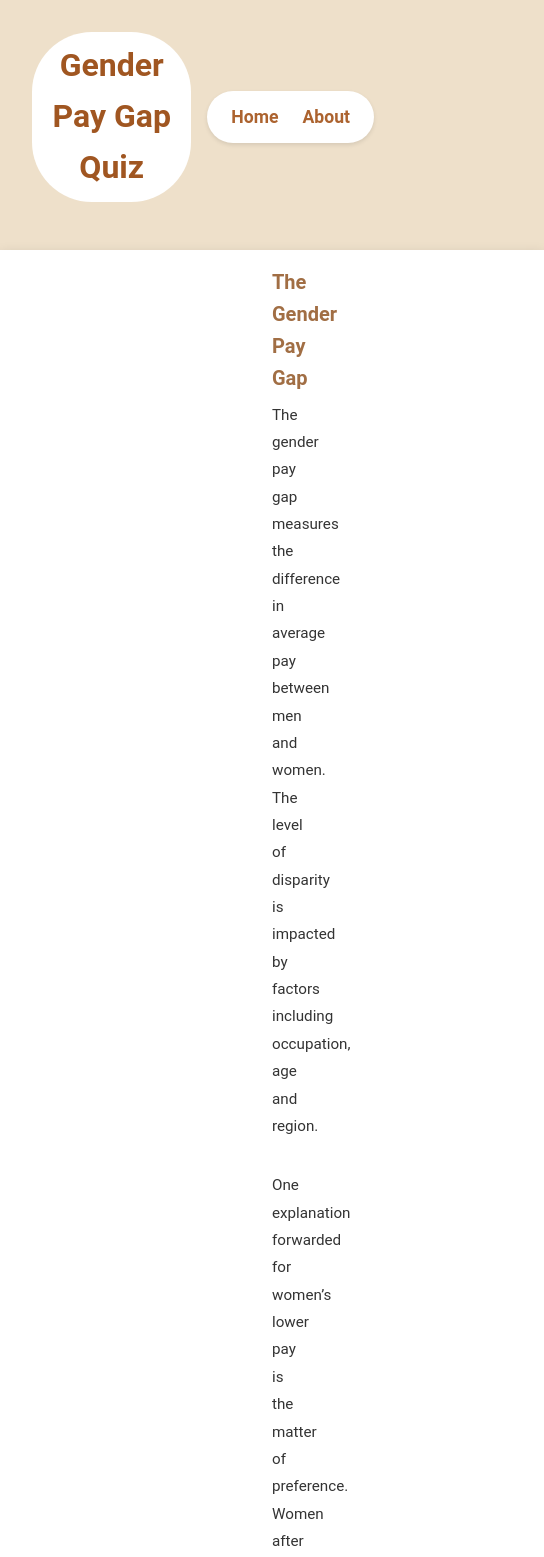
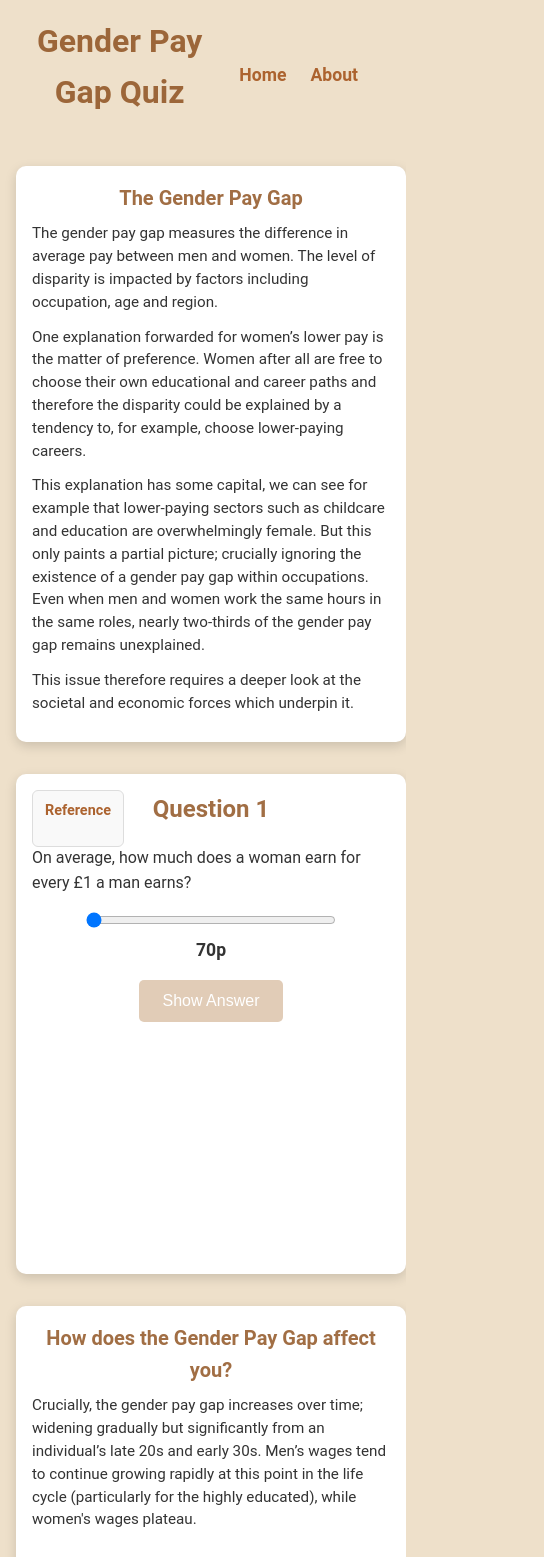
Before and after one commit to ktyler05/KKA_PayGap, a React (Create React App) app in the folder kka_ppaygapapp/: page / in a window 390 px wide. Shown: the top 1557 px of the page, 544 px wide, since content can reach past the window. Built offline with nearby package versions, Linux system fonts and the light colour scheme.

Commit message:
Text and CSS
More adjusts to the text and redid the css it was poorly structured before.

```diff
--- a/kka_ppaygapapp/src/About.js
+++ b/kka_ppaygapapp/src/About.js
@@ -83,7 +83,6 @@ function About() {
           </p>
         </div>
       </div>
-      <footer></footer>
     </div>
   );
 }
--- a/kka_ppaygapapp/src/style.css
+++ b/kka_ppaygapapp/src/style.css
@@ -1,172 +1,122 @@
+/* Reset & Base */
 * {
   margin: 0;
   padding: 0;
   box-sizing: border-box;
 }
-html, body {
+html,
+body {
   height: 100%;
 }
 body {
-    font-family: 'Roboto', sans-serif;
-    background: linear-gradient(to bottom, #eee0ca, #eee0ca);
+  font-family: "Roboto", sans-serif;
+  background: #eee0ca;
   color: #333;
   line-height: 1.6;
-    padding: 0;
 }
+
+/* Layout Containers */
 .wrapper {
   display: flex;
   flex-direction: column;
   min-height: 100vh;
 }
-.app-header {
-    background: #ffffff;
-    padding: 0.5rem 1rem;
-    border-radius: 60px;
-    display: inline-block;
-    margin: 1rem;
-    text-align: left;
-}
-.app-header h1 {
-    color: #a05621;
-    font-size: 1 rem;
-    margin: 0;
+.quiz-container,
+.quiz-container-smaller,
+.lorem-container,
+.about-page-container {
+  background: #fff;
+  border-radius: 10px;
+  box-shadow: 0 4px 12px rgba(0, 0, 0, 0.15);
+  margin: 2rem auto;
 }
 .quiz-container {
   position: relative;
   width: 100%;
   max-width: 800px;
-    margin: 2rem auto;
-    background: #ffffff;
-    border-radius: 10px;
   padding: 2rem;
-    box-shadow: 0 4px 12px rgba(0, 0, 0, 0.15);
   min-height: 500px;
+  padding-bottom: 7rem;
   animation: fadeIn 0.5s ease-out;
-    padding-bottom: 7rem;
+}
+.quiz-container-smaller {
+  max-width: 600px;
+  padding: 1rem;
+}
+.lorem-container {
+  width: 100%;
+  padding: 1rem 2rem;
+  margin: 1rem 0;
+}
+.about-page-container {
+  width: 90%;
+  max-width: 1000px;
+  padding: 2rem;
 }
 
-@media (max-width: 768px) {
-  .lorem-container {
-    padding: 0.75rem 1rem;
-    margin: 0.75rem;
+/* Typography */
+h1,
+h2 {
+  text-align: center;
+  color: #9c6639;
+  margin-bottom: 1rem;
 }
-  .lorem-container h2 {
-    font-size: 1.25rem;
-    margin-bottom: 0.5rem;
+h2 {
+  color: #a16e44;
 }
-  .lorem-container p {
-    font-size: 0.95rem;
-    line-height: 1.5;
-    margin-bottom: 0.75rem;
-  }
-}
-@media (min-width: 769px) and (max-width: 1200px) {
-  .lorem-container {
-    padding: 1rem 2rem;
-  }
-  .lorem-container h2 {
-    font-size: 1.4rem;
-  }
-  .lorem-container p {
-    font-size: 1.05rem;
-    line-height: 1.65;
-  }
+p {
+  margin-bottom: 1rem;
 }
 .lorem-container h2 {
   font-size: 1.5rem;
   margin-bottom: 0.75rem;
-  color: #a16e44;
 }
 .lorem-container p {
   font-size: 1rem;
   line-height: 1.6;
-  margin-bottom: 1rem;
+  white-space: pre-line;
 }
 
-@media (max-width: 768px) {
-  .quiz-container,
-  .lorem-container {
-    margin: 1rem;
-    padding: 1rem;
+/* Keyframes */
+@keyframes fadeIn {
+  from {
+    opacity: 0;
+    transform: translateY(20px);
   }
-  .quiz-container {
-    padding-bottom: 4rem;
-  }
-  .lorem-container h2 {
-    font-size: 1.25rem;
-    margin-bottom: 0.5rem;
-  }
-  .lorem-container p {
-    font-size: 0.95rem;
-    line-height: 1.5;
-    margin-bottom: 0.75rem;
-  }
-}
-@media (min-width: 769px) and (max-width: 1200px) {
-  .lorem-container {
-    padding: 1.25rem 1.5rem;
-  }
-  .lorem-container h2 {
-    font-size: 1.4rem;
-  }
-  .lorem-container p {
-    font-size: 1.05rem;
-    line-height: 1.65;
+  to {
+    opacity: 1;
+    transform: translateY(0);
   }
 }
 
-.quiz-container-smaller {
-    max-width: 600px;
-    padding: 1rem;
+/* Buttons and Controls  */
+.action-btn,
+action-btn:focus {
+  padding: 0.75rem 1.5rem;
+  background: #e1ccb7;
+  color: #fff;
+  border: none;
+  border-radius: 5px;
+  cursor: pointer;
+  font-size: 1rem;
+  transition: background 0.3s ease, transform 0.3s ease;
+}
+.action-btn:hover {
+  background: #ddbea5;
+  transform: scale(1.05);
+}
+.button-group {
+  display: flex;
+  justify-content: center;
+  gap: 1rem;
+  margin-top: 1rem;
 }
 
-@keyframes fadeIn {
-    from { opacity: 0; transform: translateY(20px); }
-    to { opacity: 1; transform: translateY(0); }
-}
-.start-screen {
-    display: flex;
-    flex-direction: column;
-    justify-content: center;
-    align-items: center;
-    text-align: center;
-}
-.start-screen h1 {
-    color: #b97c4b;
-    font-size: 2rem;
-    margin-bottom: 1rem;
-}
-h1 {
-    text-align: center;
-    margin-bottom: 1rem;
-    color: #9c6639;
-}
-
-h2 {
-    text-align: center;
-    margin-bottom: 1rem;
-    color: #a16e44;
-}
-#timer {
-    text-align: center;
-    font-size: 1.2rem;
-    margin-bottom: 1.5rem;
-    font-weight: bold;
-}
-.question-prompt {
-    font-size: 1.1rem;
-    margin-bottom: 1rem;
-    text-align: center;
-}
-.interaction-area {
-    margin-bottom: 1.5rem;
-    text-align: center;
-}
+/* Sliders */
 .slider-container {
   display: flex;
   flex-direction: column;
   align-items: center;
-    justify-content: center;
   margin: 1rem 0;
 }
 .slider-container input[type="range"] {
@@ -191,182 +141,10 @@ h2 {
 }
 .flag-image {
   width: 16px;
-    height: auto;
   display: block;
 }
-.match-container {
-    display: flex;
-    flex-direction: column;
-    gap: 1rem;
-    align-items: center;
-}
-.match-item {
-    display: flex;
-    justify-content: space-between;
-    width: 100%;
-    max-width: 400px;
-    align-items: center;
-}
-.match-job {
-    font-weight: 500;
-    width: 60%;
-    text-align: left;
-}
-.match-item select {
-    width: 35%;
-    padding: 0.4rem;
-    border: 1px solid #ccc;
-    border-radius: 4px;
-    transition: border 0.3s ease;
-}
-.match-item select:focus {
-    border-color: #d49a6b;
-}
-.ranking-container {
-    text-align: center;
-}
-.ranking-label {
-    font-weight: bold;
-    margin: 0.5rem 0;
-    text-align: center;
-}
-.ranking-list {
-    list-style: none;
-    padding: 0;
-    margin: 0 auto;
-}
-.ranking-item {
-    border: 1px solid #ccc;
-    padding: 0.8rem;
-    margin: 0.5rem auto;
-    width: 80%;
-    border-radius: 5px;
-    background: #f8f9fa;
-    cursor: grab;
-    transition: background 0.3s ease, transform 0.3s ease;
-}
-.ranking-item:hover {
-    background: #e2e6ea;
-    transform: scale(1.02);
-}
-.answer-feedback {
-    margin-top: 1rem;
-    padding: 1rem;
-    border-left: 4px solid #269a41;
-    background: #e9f9ee;
-    color: #155724;
-    font-weight: bold;
-    animation: fadeIn 0.3s ease-out;
-}
-.button-group {
-    display: flex;
-    justify-content: center;
-    gap: 1rem;
-    margin-top: 1rem;
-}
-.action-btn {
-    padding: 0.75rem 1.5rem;
-    background: #e1ccb7;
-    border: none;
-    color: #ffffff;
-    border-radius: 5px;
-    cursor: pointer;
-    font-size: 1rem;
-    transition: background 0.3s ease, transform 0.3s ease;
-}
-.action-btn:hover {
-    background: #ddbea5;
-    transform: scale(1.05);
-}
-.score-display {
-    text-align: center;
-    margin-top: 1rem;
-    font-size: 1.1rem;
-    font-weight: bold;
-    color: #ddbea5;
-}
-footer {
-    width: 100%;
-    background: #ddbea5;
-    height: 60px;
-    margin-top: auto;
-}
-.incorrect-feedback {
-    background: #f8d7da;
-    border-left: 4px solid #f5c6cb;
-    color: #721c24;
-}
-.header-container {
-    display: flex;
-    justify-content: space-between;
-    align-items: center;
-    padding: 1rem;
-  }
 
-.header-container {
-    display: flex;
-    justify-content: space-between;
-    align-items: center;
-    padding: 1rem;
-  }
-
-  .app-nav {
-    background: #ffffff;
-    padding: 0.75rem 1.5rem;
-    border-radius: 40px;
-    box-shadow: 0 2px 4px rgba(0, 0, 0, 0.1);
-  }
-
-  .app-nav ul {
-    list-style: none;
-    margin: 0;
-    padding: 0;
-    display: flex;
-    gap: 1.5rem;
-  }
-
-
-  .app-nav a {
-    color: #ac632f;
-    font-weight: 600;
-    text-decoration: none;
-    font-size: 1.1rem;
-    transition: color 0.3s ease;
-  }
-
-  .app-nav a:hover {
-    color: #8b4513;
-  }
-
-  .final-message {
-    padding: 2rem;
-    font-size: 1.2rem;
-    color: #583012;
-    text-align: center;
-  }
-
-  .reference-container {
-    position: absolute;
-    top: 1rem;
-    left: 1rem;
-    max-width: 90%;
-    color: #666;
-    font-size: 0.9rem;
-    background-color: #f9f9f9;
-    border: 1px solid #ddd;
-    border-radius: 6px;
-    padding: 0.5rem 0.75rem;
-    word-wrap: break-word;
-  }
-  .reference-container a {
-    color: #ac632f;
-    text-decoration: none;
-    font-weight: 600;
-  }
-  .reference-container a:hover {
-    text-decoration: underline;
-  }
-  /* NEW matching question columns */
+/* Matching questions */
 .click-match-container {
   display: flex;
   justify-content: center;
@@ -382,116 +160,174 @@ footer {
   margin-bottom: 0.5rem;
   color: #a16e44;
 }
-
 .match-card {
   width: 200px;
   padding: 0.75rem;
   border: 2px solid #000;
   border-radius: 4px;
-    color: #000;
   font-weight: 600;
-    cursor: pointer;
   text-align: center;
   margin-bottom: 0.5rem;
+  cursor: pointer;
   transition: background 0.3s;
 }
-
 .match-card:hover {
   background: #f7f7f7;
 }
-
 .match-card.selected {
-    background-color: #f0f0f0;
+  background: #f0f0f0;
 }
-
-
 .flash-red {
   animation: flashRed 1s;
 }
-
 @keyframes flashRed {
-    0%   { background-color: #ffcccc; }
-    50%  { background-color: #ff6666; }
-    100% { background-color: transparent; }
+  0%,
+  100% {
+    background-color: transparent;
+  }
+  50% {
+    background-color: #ff6666;
+  }
 }
 
-
-.lorem-container {
-    width: 100%;
-    max-width: none;
-    margin: 1rem 0;
-    background: #ffffff;
-    box-shadow: 0 4px 12px rgba(0, 0, 0, 0.15);
-
-    padding-left: 17rem;
-    padding-right: 17rem;
-    padding-top: 1rem;
-    padding-bottom: 3rem;
-
-
+/* Ranking questions*/
+.ranking-container {
+  text-align: center;
+}
+.ranking-list {
+  list-style: none;
+  margin: 0 auto;
+  padding: 0;
+}
+.ranking-item {
+  border: 1px solid #ccc;
+  border-radius: 5px;
+  background: #f8f9fa;
+  padding: 0.8rem;
+  margin: 0.5rem auto;
+  width: 80%;
+  cursor: grab;
+  transition: background 0.3s ease, transform 0.3s ease;
+}
+.ranking-item:hover {
+  background: #e2e6ea;
+  transform: scale(1.02);
 }
 
-  .lorem-container p {
-    margin-bottom: 2rem;
-    line-height: 1.8;
-    white-space: pre-line;
+/* Feedback boxes */
+.answer-feedback {
+  margin-top: 1rem;
+  padding: 1rem;
+  border-left: 4px solid #269a41;
+  background: #e9f9ee;
+  color: #155724;
+  font-weight: bold;
+  animation: fadeIn 0.3s ease-out;
 }
-.about-page-container {
-    width: 90%;
-    max-width: 1000px;
-    margin: 2rem auto;
-    background: #ffffff;
-    border-radius: 10px;
-    padding: 2rem;
-    box-shadow: 0 4px 12px rgba(0,0,0,0.15);
+.incorrect-feedback {
+  border-color: #f5c6cb;
+  background: #f8d7da;
+  color: #721c24;
 }
 
-
-  .about-banner {
+/* Nav bar*/
+.header-container,
+.app-nav,
+.start-screen,
+.about-team {
+  display: flex;
+}
+.header-container,
+.app-nav {
+  justify-content: space-between;
+  align-items: center;
+  padding: 1rem;
+}
+.app-nav ul {
+  list-style: none;
+  display: flex;
+  gap: 1.5rem;
+}
+.app-nav a {
+  color: #ac632f;
+  font-weight: 600;
+  text-decoration: none;
+  font-size: 1.1rem;
+  transition: color 0.3s ease;
+}
+.app-nav a:hover {
+  color: #8b4513;
+}
+.start-screen {
+  flex-direction: column;
+  justify-content: center;
+  align-items: center;
   text-align: center;
-    margin-bottom: 1.5rem;
+}
+.start-screen h1 {
+  color: #b97c4b;
+  font-size: 2rem;
+  margin-bottom: 1rem;
 }
 
-  .about-banner img {
-    max-width: 50%;
-    height: auto;
-    border-radius: 8px;
+/* References and the Footer */
+.reference-container {
+  position: absolute;
+  top: 1rem;
+  left: 1rem;
+  max-width: 90%;
+  background: #f9f9f9;
+  border: 1px solid #ddd;
+  border-radius: 6px;
+  padding: 0.5rem 0.75rem;
+  font-size: 0.9rem;
+  color: #666;
+}
+.reference-container a {
+  color: #ac632f;
+  font-weight: 600;
+  text-decoration: none;
+}
+.reference-container a:hover {
+  text-decoration: underline;
+}
+footer {
+  width: 100%;
+  height: 60px;
+  background: #ddbea5;
+  margin-top: auto;
 }
 
-
-  .about-description {
-    margin-bottom: 2rem;
-    line-height: 1.5;
-    color: #4a3b2c;
+/* Responsive bits */
+@media (max-width: 768px) {
+  .quiz-container,
+  .quiz-container-smaller,
+  .lorem-container {
+    margin: 1rem;
+    padding: 1rem;
   }
-
-
-  .about-team {
-    display: flex;
-    flex-wrap: wrap;
-    justify-content: space-around;
-    gap: 2rem;
+  .quiz-container {
+    padding-bottom: 4rem;
   }
-
-  .team-member {
-    flex: 1 1 250px;
-    max-width: 300px;
-    text-align: center;
-  }
-
-  .team-member img {
-    width: 100%;
-    height: auto;
-    border-radius: 50%;
+  .lorem-container h2 {
+    font-size: 1.25rem;
     margin-bottom: 0.5rem;
   }
-
-  .team-member h3 {
-    margin-bottom: 0.5rem;
-    color: #a16e44;
+  .lorem-container p {
+    font-size: 0.95rem;
+    line-height: 1.5;
+    margin-bottom: 0.75rem;
   }
-
-  .team-member p {
-    color: #555;
-    line-height: 1.4;
 }
+@media (min-width: 769px) and (max-width: 1200px) {
+  .lorem-container {
+    padding: 1rem 2rem;
+  }
+  .lorem-container h2 {
+    font-size: 1.4rem;
+  }
+  .lorem-container p {
+    font-size: 1.05rem;
+    line-height: 1.65;
+  }
+}
```
Also changed, not shown: kka_ppaygapapp/src/Quiz.js (+6 -8 lines). Lines whose indentation alone changed are shown as unchanged.
